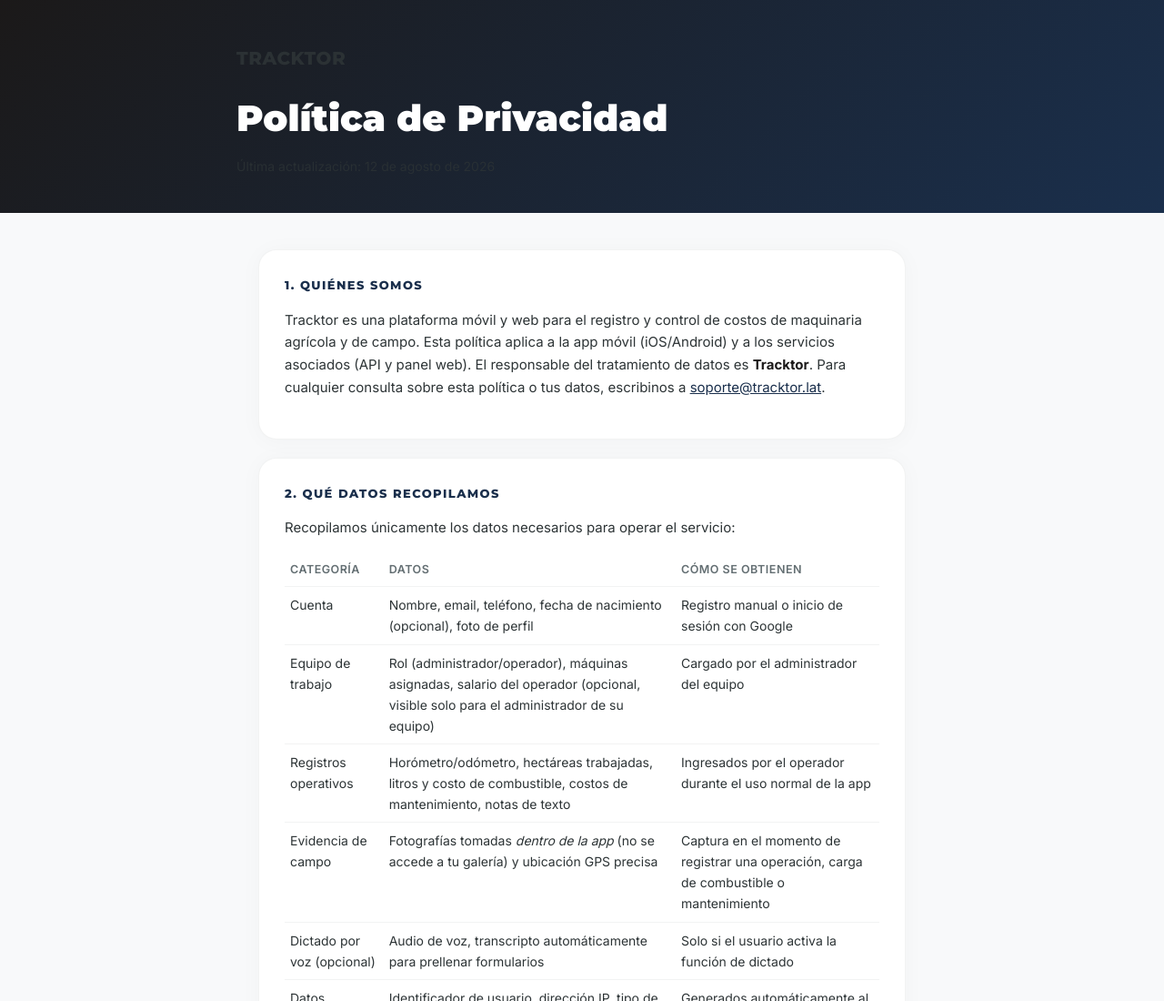
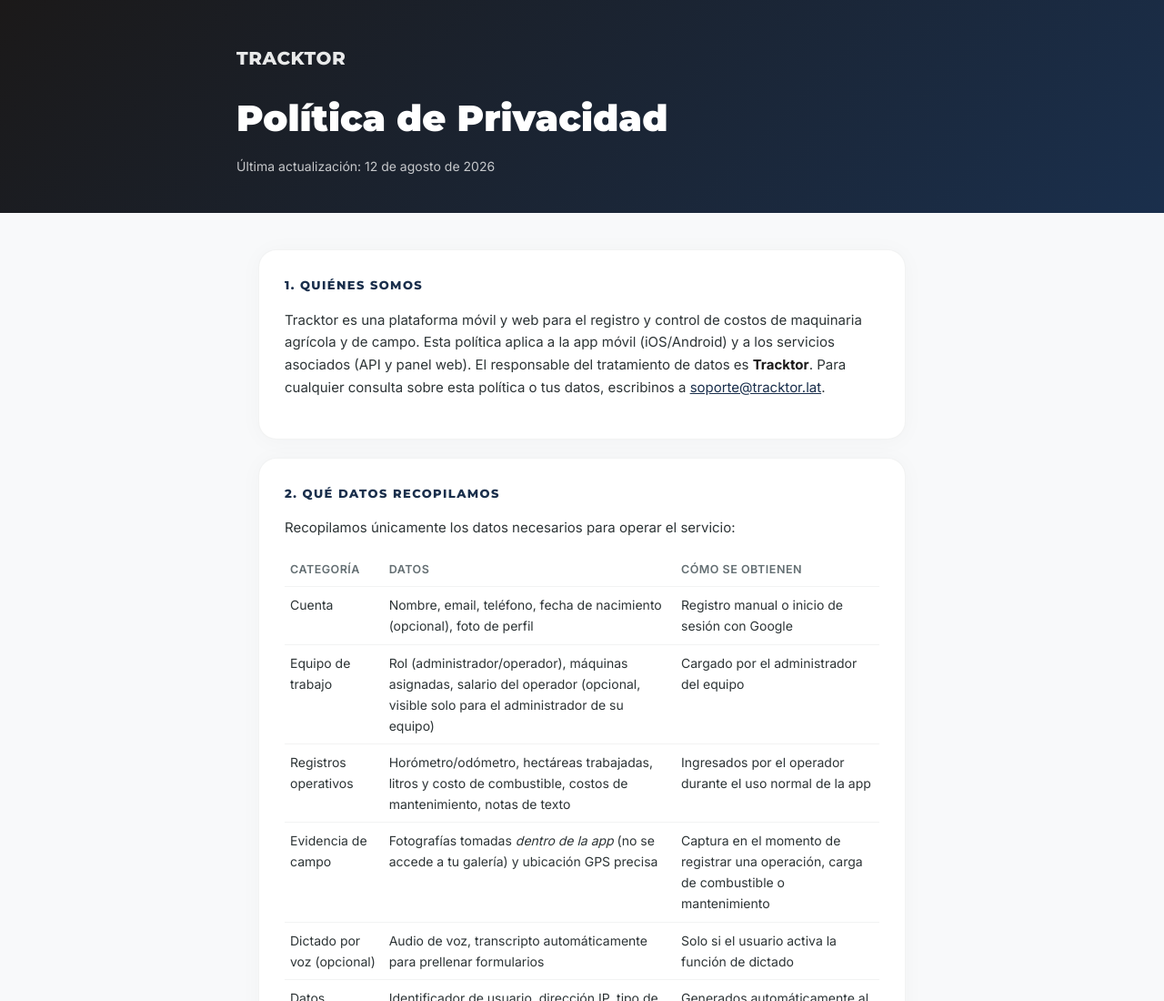
Before and after one commit to germancsaid/landing-rcm, a plain HTML site: page privacidad.html in a window 1280 px wide. Shown: the top 1100 px of the page at 91% size. Drawn offline with Linux system fonts and the light colour scheme.

Commit message:
Corregir contraste del texto en la cabecera de política de privacidad
La regla global p,li{color:var(--text)} pisaba el blanco heredado del
header, dejando "TRACKTOR" y la fecha casi invisibles sobre el fondo oscuro.

```diff
--- a/privacidad.html
+++ b/privacidad.html
@@ -37,6 +37,7 @@
       font-weight: 800;
       font-size: 20px;
       letter-spacing: 0.5px;
+      color: white;
       opacity: 0.9;
       margin: 0 0 16px;
     }
@@ -44,9 +45,10 @@
       font-family: 'Montserrat', sans-serif;
       font-weight: 900;
       font-size: clamp(28px, 5vw, 40px);
+      color: white;
       margin: 0 0 8px;
     }
-    header p { opacity: 0.75; margin: 0; font-size: 14px; }
+    header p { color: white; opacity: 0.75; margin: 0; font-size: 14px; }
     main {
       max-width: 760px;
       margin: 0 auto;
```
